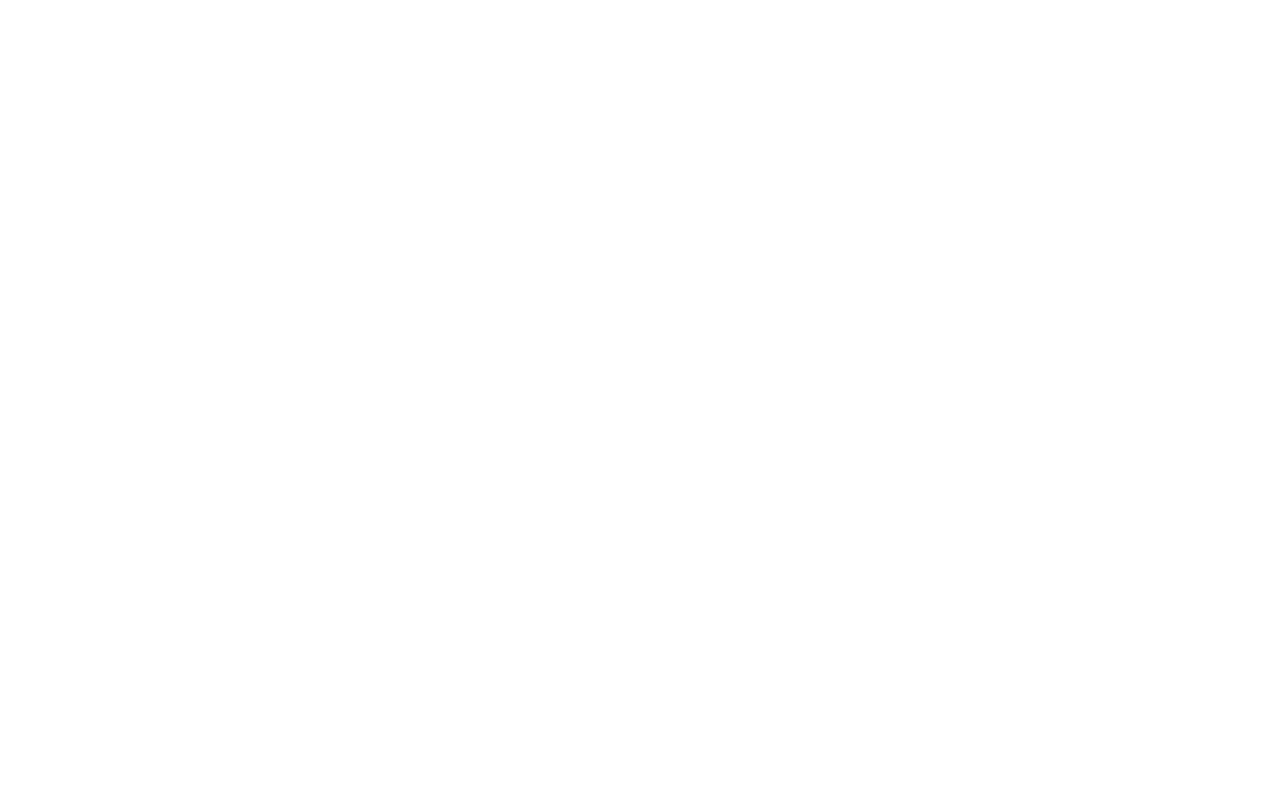
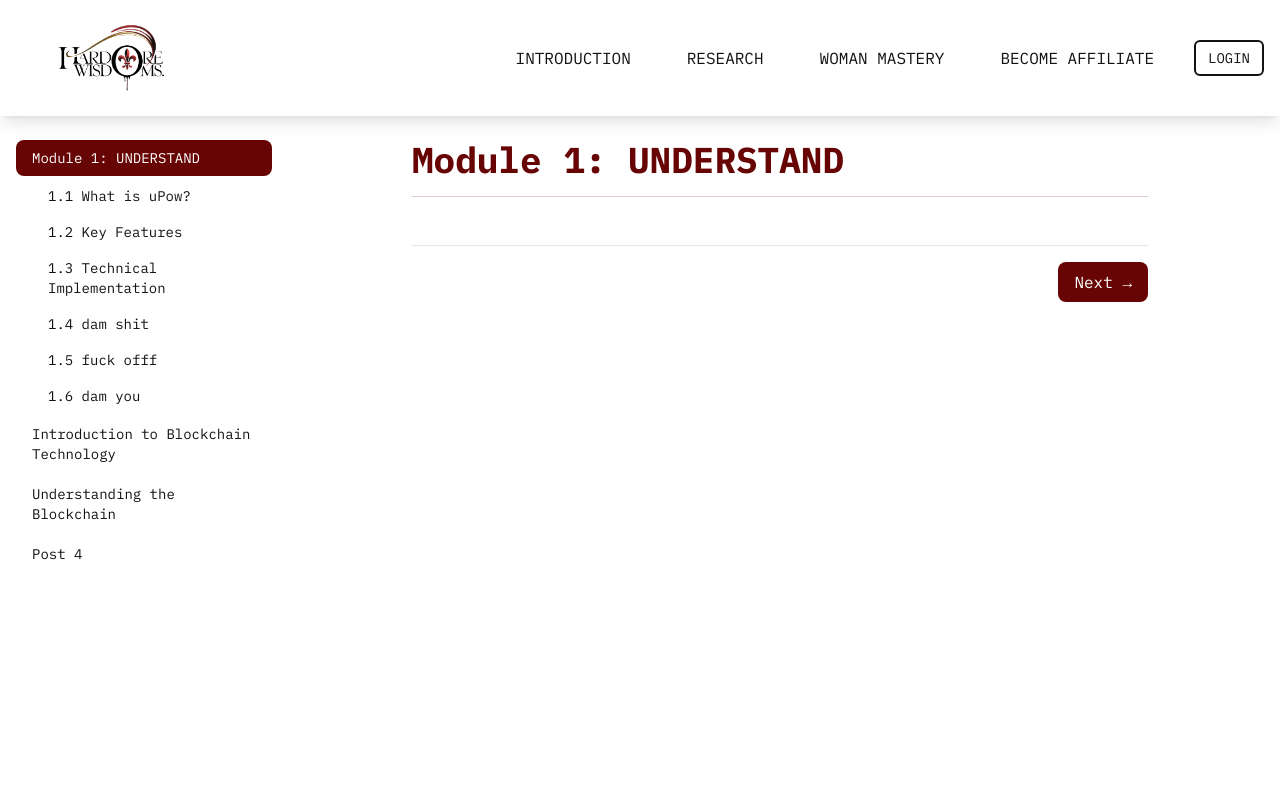
Before and after one commit to gprethesh/hardcorewidoms, a React (Vite) app: page /mastery/1 in a window 1280 px wide. Before the commit this address had no page. Shown: the top 800 px of the page. Built offline with nearby package versions, Linux system fonts and the light colour scheme.

Commit message:
context added url slug

```diff
--- a/src/App.jsx
+++ b/src/App.jsx
@@ -50,7 +50,11 @@ function App() {
               >
                 <Route path="/" element={<Intro />} />
                 <Route path="/research" element={<Research />} />
-                <Route path="/mastery" element={<Content />} />
+                <Route path="/mastery" element={<Content />}>
+                  <Route path=":moduleSlug" element={<Content />}>
+                    <Route path=":subModuleSlug" element={<Content />} />
+                  </Route>
+                </Route>
                 <Route path="/affiliate" element={<Affiliate />} />
                 <Route path="/login" element={<Login />} />
                 <Route path="/signup" element={<Signup />} />
--- a/src/components/Books.jsx
+++ b/src/components/Books.jsx
@@ -4,6 +4,7 @@ import { Star } from "lucide-react";
 import book1 from "../assets/bookone.jpg";
 import book2 from "../assets/bookone.jpg";
 import book3 from "../assets/bookone.jpg";
+import { Link } from "react-router-dom";
 
 const Books = () => {
   const books = [
@@ -105,13 +106,12 @@ const Books = () => {
                   </div>
 
                   <div className="flex items-center gap-4">
-                    <Button
-                      variant="default"
-                      size="sm"
-                      className="text-xs sm:text-sm border-2 border-[#121212] bg-white hover:bg-gradient-to-r from-[#121212] to-[#670404] text-[#121212] hover:text-white transition-colors duration-300"
+                    <Link
+                      to="/mastery"
+                      className="text-xs sm:text-sm text-white hover:text-gray-200 underline underline-offset-2 transition-colors duration-300"
                     >
                       Read More →
-                    </Button>
+                    </Link>
                   </div>
                 </div>
               </div>
--- a/src/components/Content.jsx
+++ b/src/components/Content.jsx
@@ -1,5 +1,5 @@
 import { Separator } from "@/components/ui/separator";
-import { useState } from "react";
+import { useState, useEffect } from "react";
 import { post1 } from "@/post/post1";
 import { post2 } from "@/post/post2";
 import { post3 } from "@/post/post3";
@@ -13,26 +13,76 @@ import {
   SheetTitle,
   SheetTrigger,
 } from "@/components/ui/sheet";
+import { useParams, useNavigate } from "react-router-dom";
 
 const Content = () => {
+  const { moduleSlug, subModuleSlug } = useParams();
+  const navigate = useNavigate();
   const sections = [post1, post2, post3, { ...post4Preview, isLocked: true }];
-  const [activeModule, setActiveModule] = useState(sections[0].id);
-  const [activeSubModule, setActiveSubModule] = useState(
-    sections[0].subModules?.[0]?.id
-  );
+  const [activeModule, setActiveModule] = useState(() => {
+    const targetModule = sections.find(
+      (section) => section.slug === moduleSlug
+    );
+    return targetModule ? targetModule.id : sections[0].id;
+  });
+  const [activeSubModule, setActiveSubModule] = useState(() => {
+    const targetModule = sections.find(
+      (section) => section.slug === moduleSlug
+    );
+    if (targetModule?.subModules) {
+      const targetSubModule = targetModule.subModules.find(
+        (sub) => sub.slug === subModuleSlug
+      );
+      return targetSubModule
+        ? targetSubModule.id
+        : targetModule.subModules[0]?.id;
+    }
+    return null;
+  });
   const [isUnlocked, setIsUnlocked] = useState(false);
   const [isMobileMenuOpen, setIsMobileMenuOpen] = useState(false);
 
+  useEffect(() => {
+    if (moduleSlug) {
+      const targetModule = sections.find(
+        (section) => section.slug === moduleSlug
+      );
+      if (targetModule) {
+        setActiveModule(targetModule.id);
+
+        if (subModuleSlug && targetModule.subModules) {
+          const targetSubModule = targetModule.subModules.find(
+            (sub) => sub.slug === subModuleSlug
+          );
+          if (targetSubModule) {
+            setActiveSubModule(targetSubModule.id);
+          }
+        } else if (targetModule.subModules?.length > 0) {
+          setActiveSubModule(targetModule.subModules[0].id);
+        }
+      }
+    }
+  }, [moduleSlug, subModuleSlug]);
+
   const handleModuleClick = (moduleId) => {
+    const module = sections.find((section) => section.id === moduleId);
     setActiveModule(moduleId);
-    const module = sections.find((section) => section.id === moduleId);
+
     if (module?.subModules?.length > 0) {
       setActiveSubModule(module.subModules[0].id);
+      navigate(`/mastery/${module.slug}/${module.subModules[0].slug}`);
+    } else {
+      navigate(`/mastery/${module.slug}`);
     }
   };
 
   const handleSubModuleClick = (subModuleId) => {
     setActiveSubModule(subModuleId);
+    const module = sections.find((section) => section.id === activeModule);
+    const subModule = module?.subModules?.find((sub) => sub.id === subModuleId);
+    if (module?.slug && subModule?.slug) {
+      navigate(`/mastery/${module.slug}/${subModule.slug}`);
+    }
   };
 
   const getCurrentIndices = () => {
@@ -54,7 +104,9 @@ const Content = () => {
     if (currentModule?.subModules?.length > 0) {
       const newSubIndex = subModuleIndex + direction;
       if (newSubIndex >= 0 && newSubIndex < currentModule.subModules.length) {
-        setActiveSubModule(currentModule.subModules[newSubIndex].id);
+        const newSubModule = currentModule.subModules[newSubIndex];
+        setActiveSubModule(newSubModule.id);
+        navigate(`/mastery/${currentModule.slug}/${newSubModule.slug}`);
         window.scrollTo({ top: 0, behavior: "smooth" });
         return;
       }
@@ -62,15 +114,18 @@ const Content = () => {
 
     const newModuleIndex = moduleIndex + direction;
     if (newModuleIndex >= 0 && newModuleIndex < sections.length) {
-      setActiveModule(sections[newModuleIndex].id);
-      if (sections[newModuleIndex].subModules?.length > 0) {
-        setActiveSubModule(
+      const newModule = sections[newModuleIndex];
+      setActiveModule(newModule.id);
+
+      if (newModule.subModules?.length > 0) {
+        const targetSubModule =
           direction > 0
-            ? sections[newModuleIndex].subModules[0].id
-            : sections[newModuleIndex].subModules[
-                sections[newModuleIndex].subModules.length - 1
-              ].id
-        );
+            ? newModule.subModules[0]
+            : newModule.subModules[newModule.subModules.length - 1];
+        setActiveSubModule(targetSubModule.id);
+        navigate(`/mastery/${newModule.slug}/${targetSubModule.slug}`);
+      } else {
+        navigate(`/mastery/${newModule.slug}`);
       }
       window.scrollTo({ top: 0, behavior: "smooth" });
     }
@@ -208,6 +263,15 @@ const Content = () => {
               >
                 <h1 className="text-2xl sm:text-3xl md:text-4xl font-bold mb-4 sm:mb-8 text-[#670404] border-b border-[#670404]/20 pb-4 whitespace-normal [word-spacing:normal] tracking-normal">
                   {section.title}
+                  {section.subModules && activeSubModule && (
+                    <span className="block text-xl mt-2">
+                      {
+                        section.subModules.find(
+                          (sub) => sub.id === activeSubModule
+                        )?.title
+                      }
+                    </span>
+                  )}
                 </h1>
 
                 <div className="relative">
--- a/src/post/post1.jsx
+++ b/src/post/post1.jsx
@@ -1,35 +1,42 @@
 export const post1 = {
   id: "module-1",
+  slug: "understand",
   title: "Module 1: UNDERSTAND",
   subModules: [
     {
       id: "module-1.1",
+      slug: "what-is-upow",
       title: "1.1 What is uPow?",
       content: `The fundamental principle behind uPow lies in its unique validation process, where computational work is directly tied to user participation and network utility. Unlike traditional PoW systems that consume vast amounts of energy solving arbitrary mathematical puzzles, uPow channels computational resources into solving practical problems that benefit the network and its users.
 `,
     },
     {
       id: "module-1.2",
+      slug: "key-features",
       title: "1.2 Key Features",
       content: `Lorem ipsum dolor sit amet consectetur adipisicing elit. Quisquam, quos.`,
     },
     {
       id: "module-1.3",
+      slug: "technical-implementation",
       title: "1.3 Technical Implementation",
       content: `Lorem ipsum dolor sit amet consectetur adipisicing elit. Quisquam, quos.`,
     },
     {
       id: "module-1.4",
+      slug: "dam-shit",
       title: "1.4  dam shit",
       content: `Lorem ipsum dolor sit amet consectetur adipisicing elit. Quisquam, quos.`,
     },
     {
       id: "module-1.5",
+      slug: "fuck-off",
       title: "1.5 fuck offf",
       content: `Lorem ipsum dolor sit amet consectetur adipisicing elit. Quisquam, quos.`,
     },
     {
       id: "module-1.6",
+      slug: "dam-you",
       title: "1.6 dam you",
       content: `Lorem ipsum dolor sit amet consectetur adipisicing elit. Quisquam, quos.`,
     },
--- a/src/post/post2.jsx
+++ b/src/post/post2.jsx
@@ -1,6 +1,7 @@
 export const post2 = {
   id: "introduction",
   title: "Introduction to Blockchain Technology",
+  slug: "lol1",
   content: `
 # What is uPow?
 
--- a/src/post/post3.jsx
+++ b/src/post/post3.jsx
@@ -1,6 +1,7 @@
 export const post3 = {
   id: "understanding",
   title: "Understanding the Blockchain",
+  slug: "lol2",
   content: `
 # What is uPow?
 
--- a/src/post/post4.jsx
+++ b/src/post/post4.jsx
@@ -1,6 +1,7 @@
 export const post4Preview = {
   id: "post4",
   title: "Post 4",
+  slug: "lol3",
   previewContent: `
 # What is uPow?
 
```
